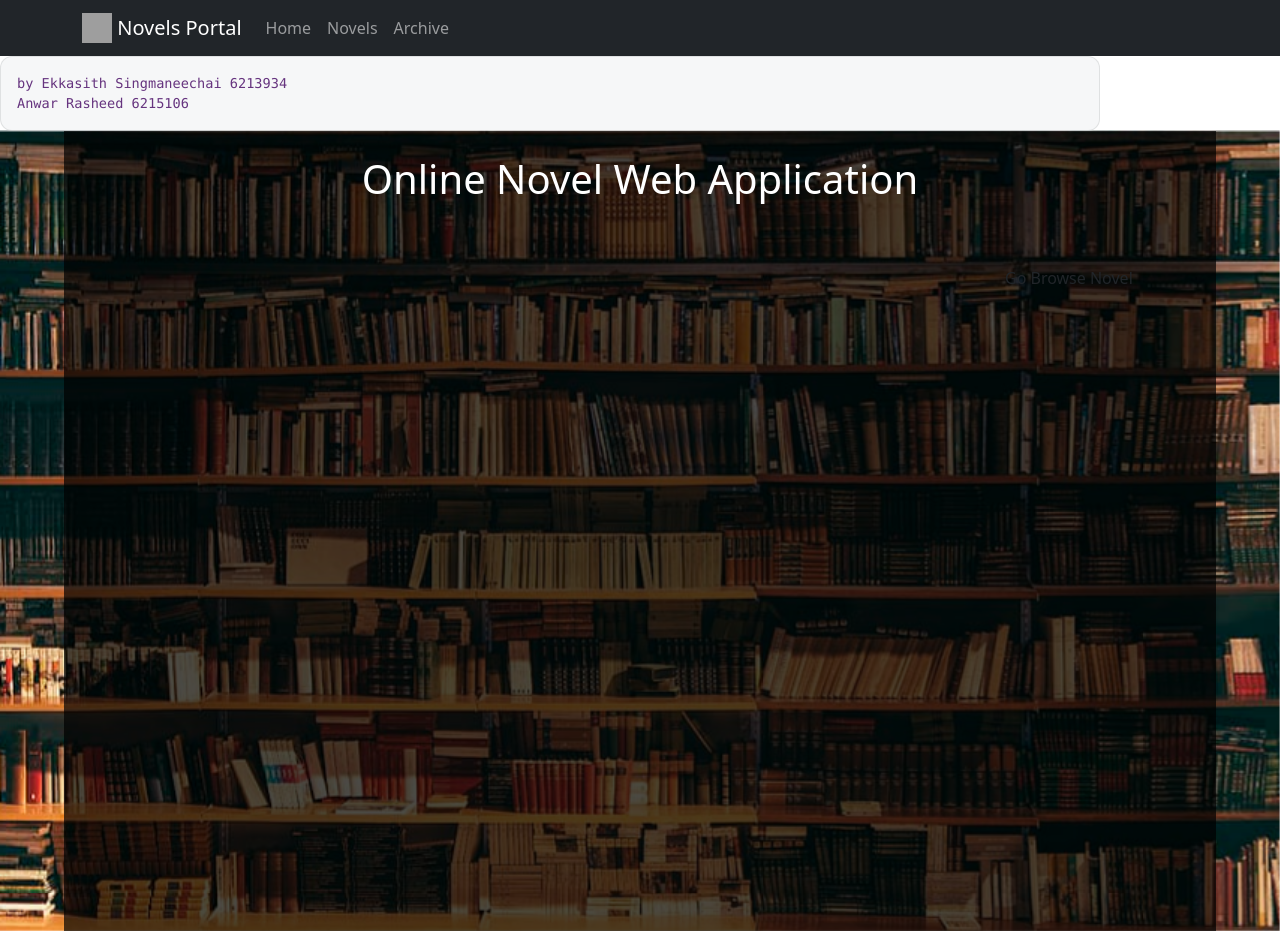
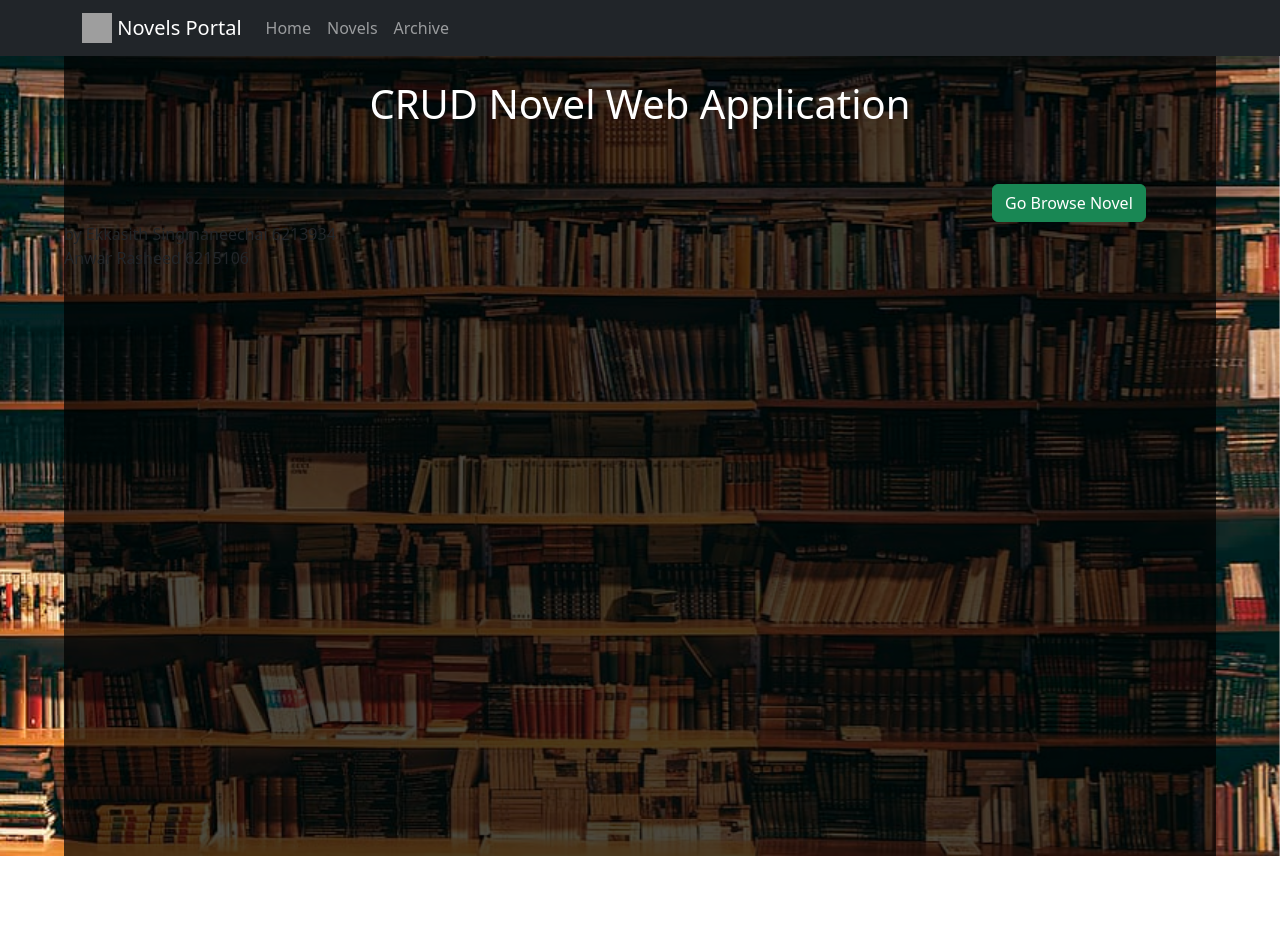
Before and after one commit to singekkasith/crud, a Next.js app: page / in a window 1280 px wide. After the commit the page ends 856 px from the top, so only its background shows below. Built offline with nearby package versions, Linux system fonts and the light colour scheme; grey boxes are pictures that could not be loaded.

Commit message:
CRUD Novel App

```diff
--- a/pages/index.js
+++ b/pages/index.js
@@ -19,13 +19,6 @@ export default function Home() {
         <meta name="viewport" content="width=device-width, initial-scale=1" />
         <link rel="icon" href="/favicon.ico" />
       </Head>
-
-        <div className={styles.description} style={{color: "#66347F"}} >
-          <p>
-            by Ekkasith Singmaneechai 6213934&nbsp;<br />
-            Anwar Rasheed 6215106
-          </p>
-        </div>
 
         <div>
       <div style={{
@@ -49,11 +42,15 @@ export default function Home() {
         }}>
 
           <br />
-            <span style={{color: "#FFFFFF", textAlign: "center"}}><h1>Online Novel Web Application</h1>
+            <span style={{color: "#FFFFFF", textAlign: "center"}}><h1>CRUD Novel Web Application</h1>
             <br />
             <br />
-            <Button variant="Success" size="sl" style={{ marginLeft: '58rem' }} href={`/collections`}> Go Browse Novel </Button>
+            <Button variant="success" size="sl" style={{ marginLeft: '58rem' }} href={`/collections`}> Go Browse Novel </Button>
             </span>
+            <p>
+              by Ekkasith Singmaneechai 6213934&nbsp;<br />
+              Anwar Rasheed 6215106
+            </p>
           </div>
         </div>
 
```
Also changed, not shown: 1 other file (tests, documents, lock files or other folders).
